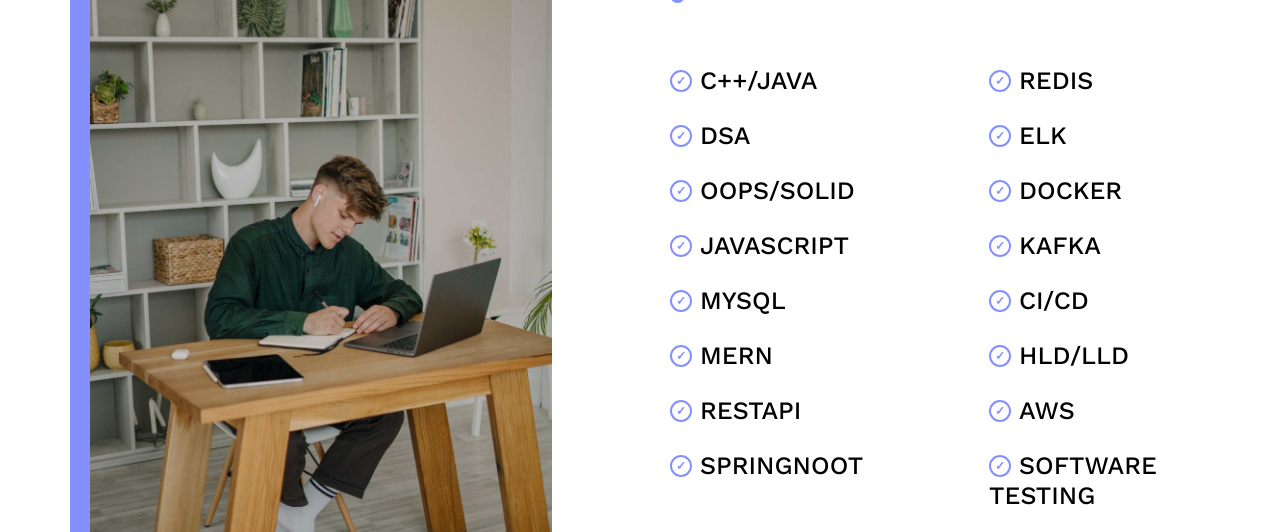
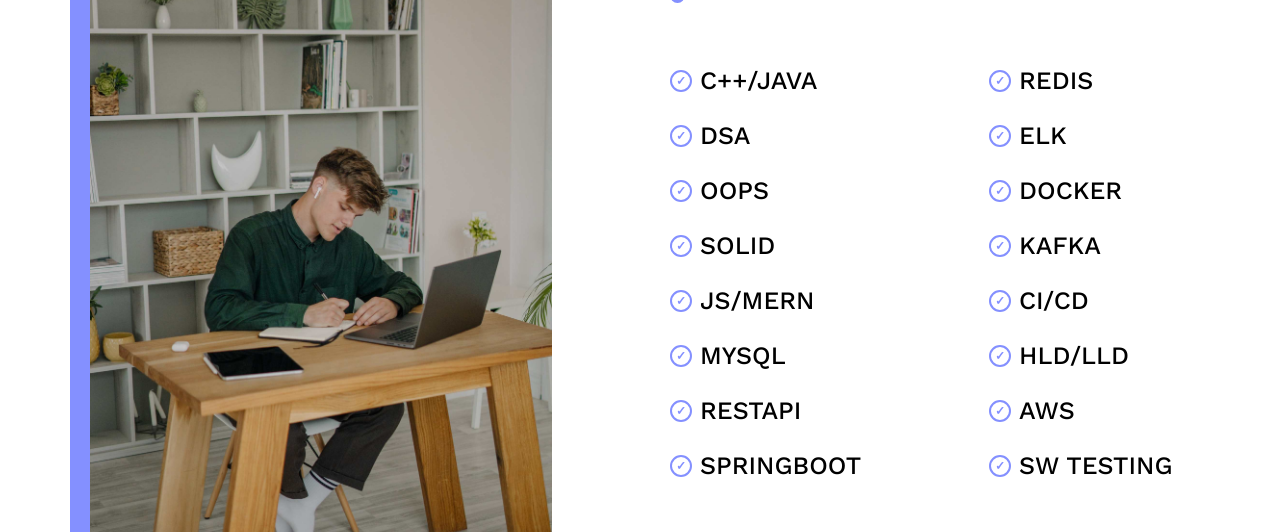
Before and after one commit to Abbeer-Lal-Debb/Abbeer-Portfolio, a plain HTML site: page skills.html in a window 1280 px wide. Shown: the part 261-793 px from the top of the page. Drawn offline with nearby package versions, Linux system fonts and the light colour scheme.

Commit message:
Update skills.html

```diff
--- a/skills.html
+++ b/skills.html
@@ -59,12 +59,12 @@
                     <ul>
                         <li class="skills-list">C++/JAVA</li>
                         <li class="skills-list">DSA</li>
-                        <li class="skills-list">OOPS/SOLID</li>
-                        <li class="skills-list">JAVASCRIPT</li>
+                        <li class="skills-list">OOPS</li>
+                        <li class="skills-list">SOLID</li>
+                        <li class="skills-list">JS/MERN</li>
                         <li class="skills-list">MYSQL</li>
-                        <li class="skills-list">MERN</li>
                         <li class="skills-list">RESTAPI</li>
-                        <li class="skills-list">SPRINGNOOT</li>
+                        <li class="skills-list">SPRINGBOOT</li>
                     </ul>
 
                     <ul>
@@ -75,7 +75,7 @@
                         <li class="skills-list">CI/CD</li>
                         <li class="skills-list">HLD/LLD</li>
                         <li class="skills-list">AWS</li>
-                        <li class="skills-list">SOFTWARE TESTING</li>
+                        <li class="skills-list">SW TESTING</li>
                     </ul>
                 </div>
                 <div class="bio-data-btn">
```
